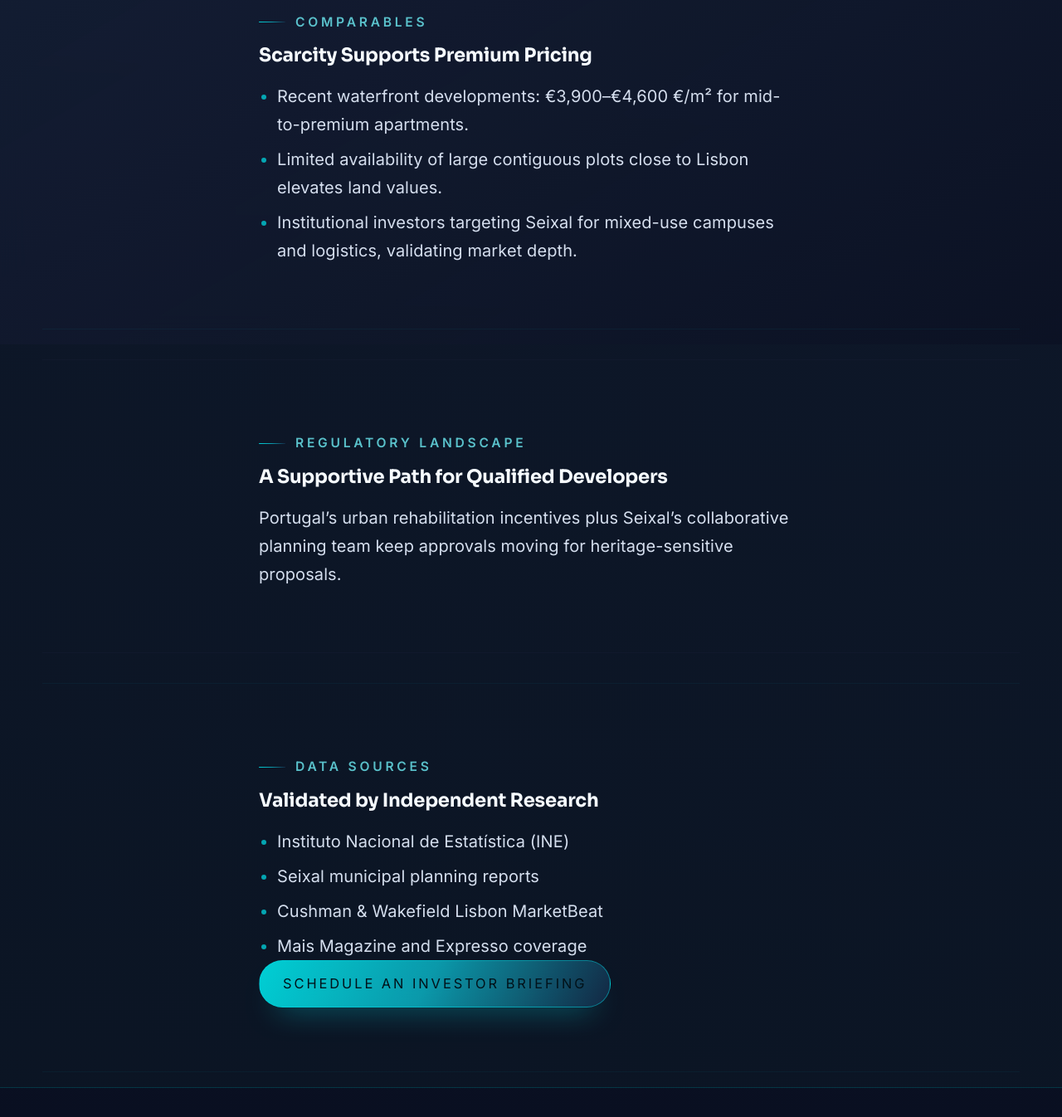
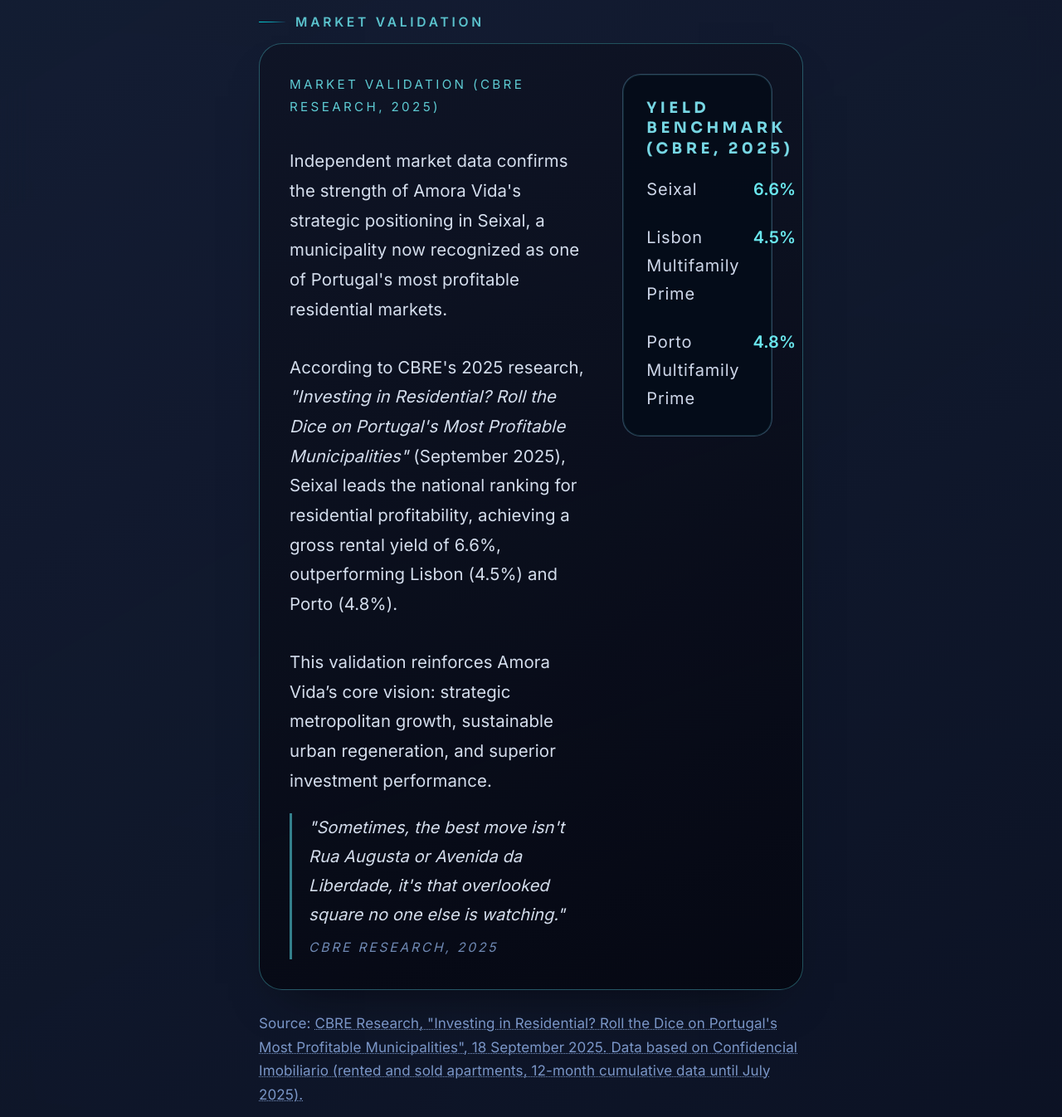
Before and after one commit to FabioX-G/amora-vida-site, an Eleventy site: page src/market-context/index.njk in a window 1280 px wide. Shown: the part 2394-3740 px from the top of the page at 83% size. Built offline with nearby package versions, Linux system fonts and the light colour scheme; Eleventy itself is replaced by a stand-in of ours; files that its build step writes are made by us from their sources.

Commit message:
Some update

```diff
--- a/src/assets/css/market.css
+++ b/src/assets/css/market.css
@@ -39,3 +39,130 @@
   gap: clamp(18px, 3vw, 26px);
   grid-template-columns: repeat(auto-fit, minmax(220px, 1fr));
 }
+
+/* Market validation block */
+.market-validation {
+  display: grid;
+  gap: clamp(24px, 4vw, 40px);
+  background: linear-gradient(160deg, rgba(15, 20, 38, 0.92), rgba(5, 8, 18, 0.9));
+  border: 1px solid rgba(97, 244, 255, 0.3);
+  border-radius: 28px;
+  padding: clamp(24px, 5vw, 36px);
+  box-shadow: 0 28px 60px -36px rgba(0, 0, 0, 0.7);
+}
+
+.market-validation__body {
+  display: grid;
+  gap: clamp(16px, 2.4vw, 22px);
+  color: rgba(225, 234, 255, 0.88);
+  font-size: 1.02rem;
+  line-height: 1.75;
+}
+
+.market-validation__eyebrow {
+  margin: 0;
+  font-size: 0.76rem;
+  letter-spacing: 0.22em;
+  text-transform: uppercase;
+  color: rgba(111, 241, 248, 0.82);
+}
+
+.market-validation__quote {
+  margin: 0;
+  border-inline-start: 3px solid rgba(97, 244, 255, 0.5);
+  padding-inline-start: clamp(14px, 2vw, 20px);
+  color: rgba(230, 240, 255, 0.9);
+  font-size: 1rem;
+  font-style: italic;
+}
+
+.market-validation__quote p {
+  margin: 0 0 8px;
+}
+
+.market-validation__quote cite {
+  display: block;
+  font-size: 0.78rem;
+  letter-spacing: 0.18em;
+  text-transform: uppercase;
+  color: rgba(161, 198, 255, 0.68);
+}
+
+.market-validation__yields {
+  background: rgba(5, 12, 26, 0.92);
+  border: 1px solid rgba(148, 208, 255, 0.3);
+  border-radius: 22px;
+  padding: clamp(20px, 4vw, 28px);
+  display: grid;
+  gap: clamp(16px, 2vw, 20px);
+  align-content: start;
+  box-shadow: inset 0 0 0 1px rgba(88, 255, 238, 0.1);
+}
+
+.market-validation__yields h3 {
+  margin: 0;
+  font-size: 0.92rem;
+  letter-spacing: 0.24em;
+  text-transform: uppercase;
+  color: rgba(134, 242, 255, 0.88);
+}
+
+.market-validation__yields ul {
+  margin: 0;
+  padding: 0;
+  list-style: none;
+  display: grid;
+  gap: clamp(12px, 2vw, 16px);
+}
+
+.market-validation__yields li {
+  display: flex;
+  justify-content: space-between;
+  gap: 16px;
+  font-size: 1rem;
+  color: rgba(227, 236, 255, 0.9);
+}
+
+.market-validation__yields li span {
+  letter-spacing: 0.04em;
+}
+
+.market-validation__yields li strong {
+  font-weight: 600;
+  color: rgba(111, 241, 248, 0.95);
+}
+
+.market-validation__source {
+  margin: clamp(18px, 3vw, 26px) 0 0;
+  font-size: 0.85rem;
+  color: rgba(160, 196, 255, 0.74);
+}
+
+.market-validation__source a {
+  color: inherit;
+  text-decoration: underline;
+  text-decoration-style: dotted;
+  text-decoration-thickness: 1px;
+}
+
+.market-validation__source a:hover,
+.market-validation__source a:focus {
+  color: rgba(180, 220, 255, 0.95);
+}
+
+@media (min-width: 960px) {
+  .market-validation {
+    grid-template-columns: minmax(0, 2fr) minmax(0, 1fr);
+    align-items: start;
+  }
+}
+
+@media (max-width: 720px) {
+  .market-validation__body {
+    font-size: 0.98rem;
+  }
+
+  .market-validation__yields li {
+    font-size: 0.95rem;
+  }
+}
--- a/src/market-context/index.njk
+++ b/src/market-context/index.njk
@@ -2,8 +2,8 @@
 layout: layouts/base.njk
 styles:
   - market.css
-title: Market Context
-description: "Understand the macro trends driving Lisbon South Bank and Seixal real estate demand."
+title: "Market Validation - Seixal leads Portugal's residential profitability | Amora Vida"
+description: "CBRE Research (2025) ranks Seixal as Portugal's most profitable residential municipality, confirming Amora Vida's strategic positioning."
 ---
 <section class="section section--surface">
   <div class="container container--narrow">
@@ -71,6 +71,33 @@
   </div>
 </section>
 
+<section id="market-validation" class="section section--surface-alt">
+  <div class="container container--narrow">
+    <div class="section-heading">Market Validation</div>
+    <div class="market-validation">
+      <div class="market-validation__body">
+        <p class="market-validation__eyebrow">Market Validation (CBRE Research, 2025)</p>
+        <p>Independent market data confirms the strength of Amora Vida's strategic positioning in Seixal, a municipality now recognized as one of Portugal's most profitable residential markets.</p>
+        <p>According to CBRE's 2025 research, <em>"Investing in Residential? Roll the Dice on Portugal's Most Profitable Municipalities"</em> (September 2025), Seixal leads the national ranking for residential profitability, achieving a gross rental yield of 6.6%, outperforming Lisbon (4.5%) and Porto (4.8%).</p>
+        <p>This validation reinforces Amora Vida’s core vision: strategic metropolitan growth, sustainable urban regeneration, and superior investment performance.</p>
+        <blockquote class="market-validation__quote">
+          <p>"Sometimes, the best move isn't Rua Augusta or Avenida da Liberdade, it's that overlooked square no one else is watching."</p>
+          <cite>CBRE Research, 2025</cite>
+        </blockquote>
+      </div>
+      <aside class="market-validation__yields" aria-label="Yield benchmark from CBRE 2025">
+        <h3>Yield Benchmark (CBRE, 2025)</h3>
+        <ul>
+          <li><span>Seixal</span><strong>6.6%</strong></li>
+          <li><span>Lisbon Multifamily Prime</span><strong>4.5%</strong></li>
+          <li><span>Porto Multifamily Prime</span><strong>4.8%</strong></li>
+        </ul>
+      </aside>
+    </div>
+    <p class="market-validation__source">Source: <a href="https://www.cbre.pt/en-gb/insights/articles/investing-in-residential-roll-the-dice-on-portugals-most-profitable-municipalities" target="_blank" rel="noopener">CBRE Research, "Investing in Residential? Roll the Dice on Portugal's Most Profitable Municipalities", 18 September 2025. Data based on Confidencial Imobiliario (rented and sold apartments, 12-month cumulative data until July 2025).</a></p>
+  </div>
+</section>
+
 <section class="section section--surface-alt">
   <div class="container container--narrow">
     <div class="section-heading">Comparables</div>
```
Also changed, not shown: src/assets/css/about.css (+48 -12 lines).
